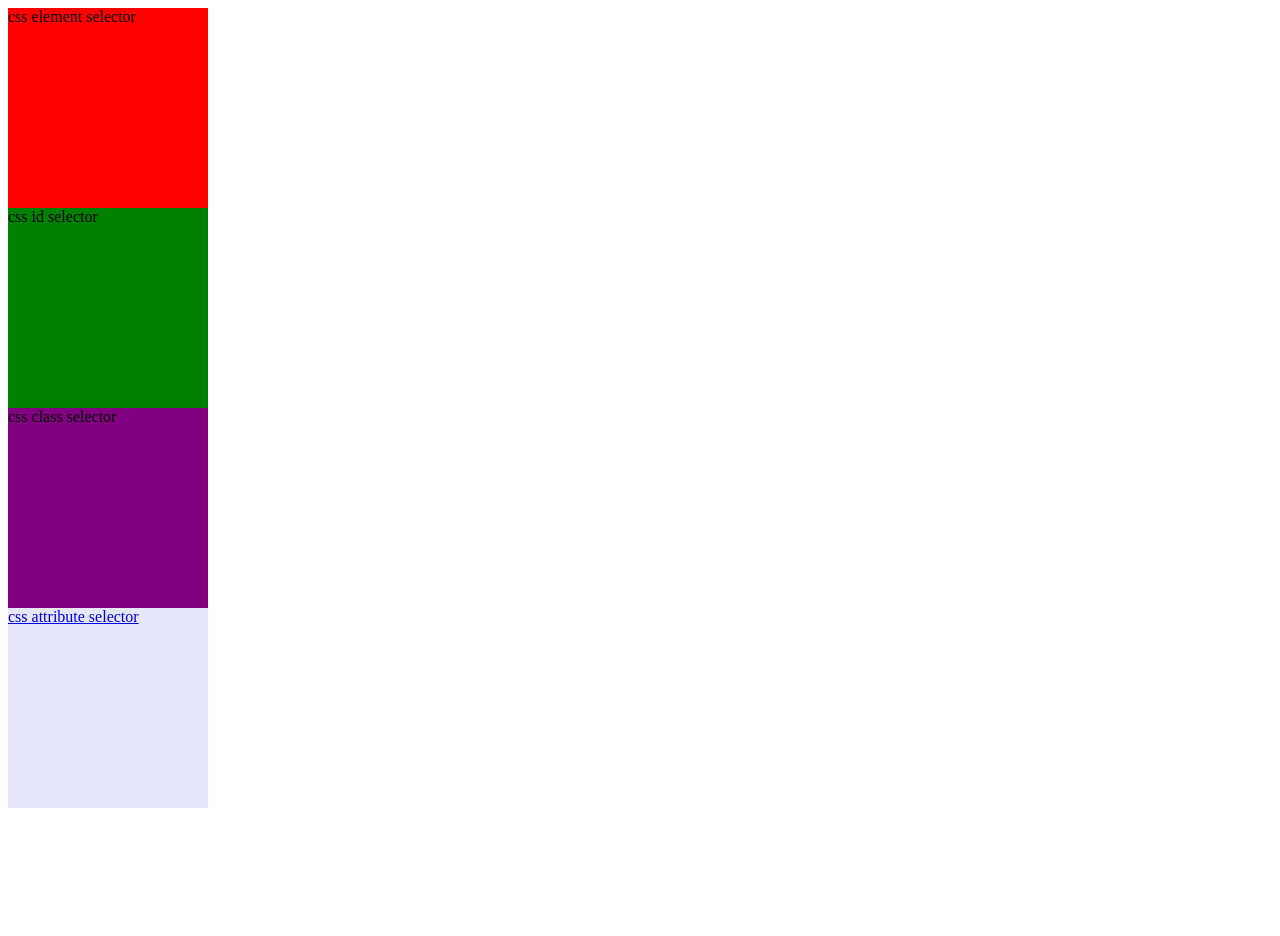
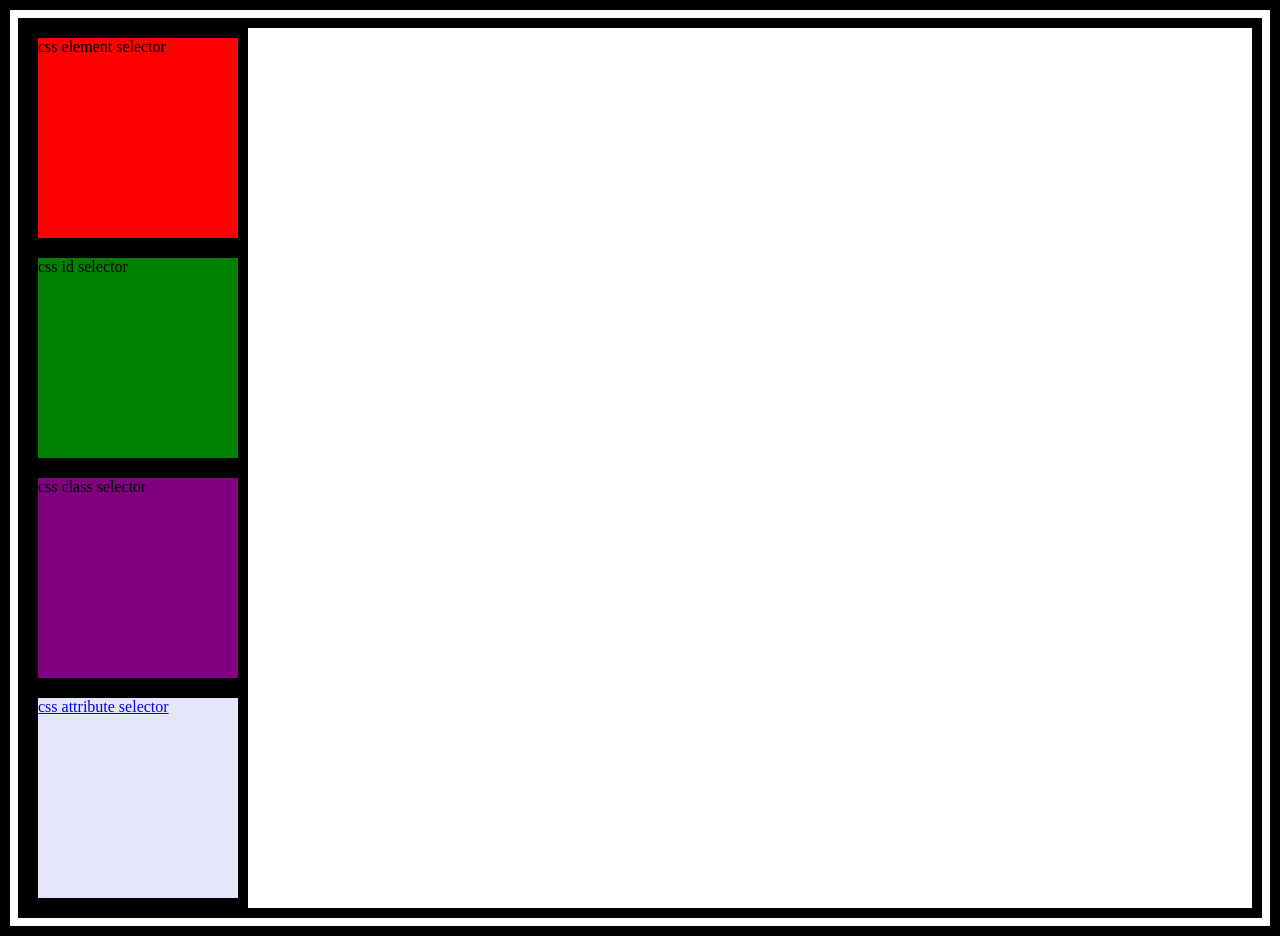
Before and after one commit to Yashagya16/css-selectors, a plain HTML site: page index.html in a window 1280 px wide. Before the commit the page ends 816 px from the top, so only its background shows below. Drawn offline with Linux system fonts and the light colour scheme.

Commit message:
universal selector

```diff
--- a/index.html
+++ b/index.html
@@ -46,6 +46,13 @@ a[href="https://oklabs.in"]{
     height:200px;
     background:lavender;
 }
+/*
+5. universal selector syntax
+        *{property:value};
+*/
+*{
+    border: 10px solid #000;
+}
     </style>
 </head>
 
```
